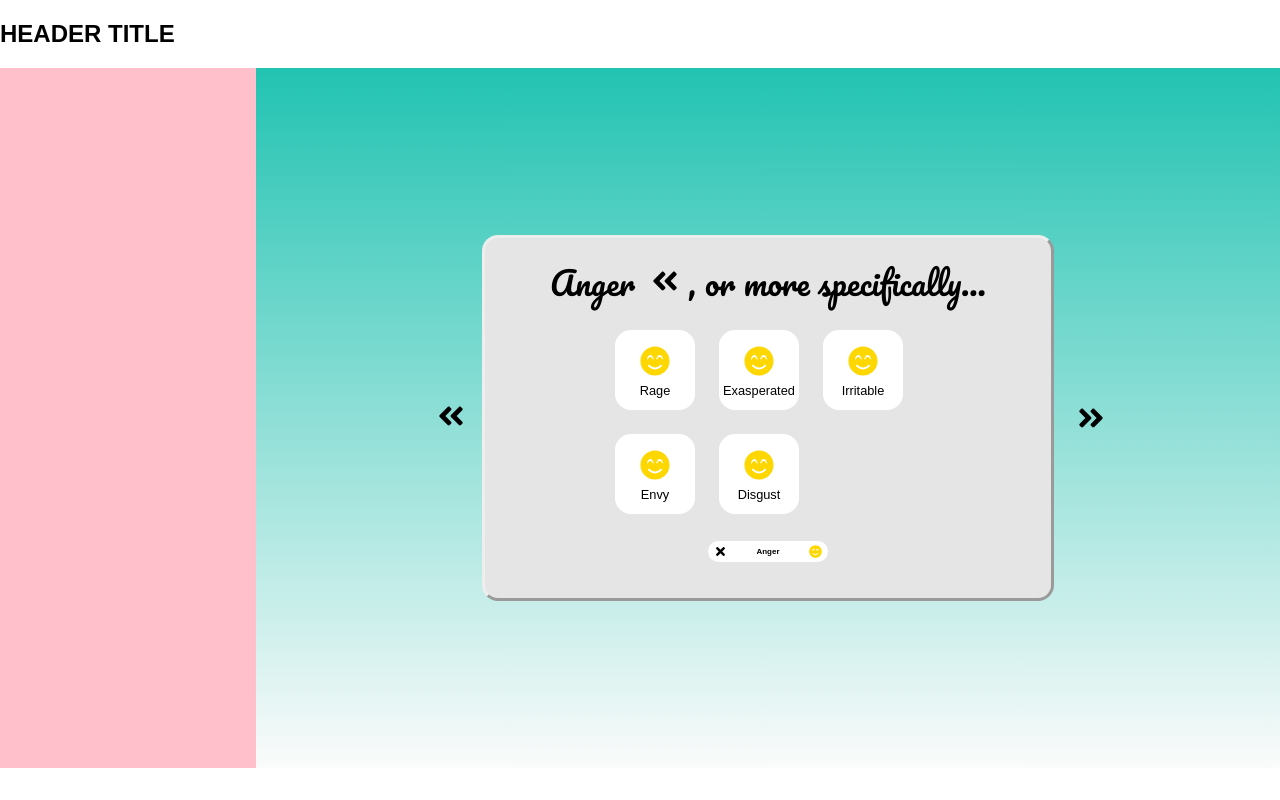
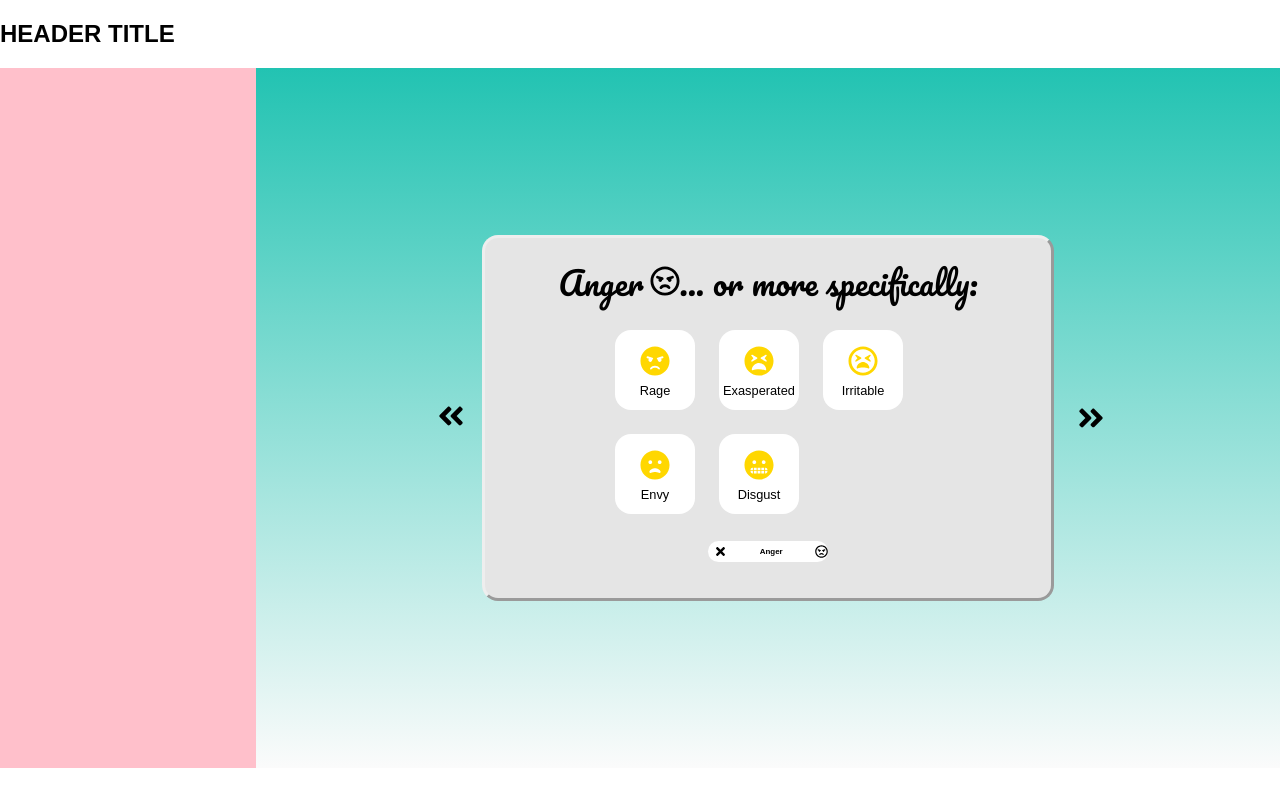
Before and after one commit to sjreive/journal_app, a React (Create React App) app in the folder client/: page / in a window 1280 px wide. Both pictures are taken after a click on the element "Anger". Built offline with nearby package versions, Linux system fonts and the light colour scheme.

Commit message:
added getEmoticon helper function to conditionally render different emoticons

```diff
--- a/client/src/components/EntryForm/Feelings/FeelingListItem.js
+++ b/client/src/components/EntryForm/Feelings/FeelingListItem.js
@@ -1,5 +1,5 @@
 import React from "react";
-import { FaSmileBeam } from "react-icons/fa";
+import getEmoticon from "../../../helpers/helpers";
 import classes from "../Form.module.scss";
 
 export default function FeelingListItem(props) {
@@ -8,7 +8,7 @@ export default function FeelingListItem(props) {
       className={classes.feelingTile}
       onClick={() => props.clickHandler(props.name, props.feelingObj)}
     >
-      <FaSmileBeam className={classes.feelingTile__icon} size={30} />
+      {getEmoticon(props.name, 30, classes.feelingTile__icon)}
       <p>{props.name}</p>
     </div>
   );
--- a/client/src/components/EntryForm/Feelings/FeelingsTagItem.js
+++ b/client/src/components/EntryForm/Feelings/FeelingsTagItem.js
@@ -1,6 +1,7 @@
 import React from "react";
 import { FaSmileBeam, FaTimes } from "react-icons/fa";
 import classes from "../Form.module.scss";
+import getEmoticon from "../../../helpers/helpers";
 
 export default function FeelingsTagItem(props) {
   const emoticon = (
@@ -14,7 +15,7 @@ export default function FeelingsTagItem(props) {
     <div className={classes.feelingTag}>
       {emoticon}
       <h5 classNames={classes.feelingTag__text}>{props.name}</h5>
-      <FaSmileBeam className={classes.feelingTag__icon_emoticon} size={13} />
+      {props.emoticon}
     </div>
   );
 }
--- a/client/src/components/EntryForm/Feelings/FeelingsTagList.js
+++ b/client/src/components/EntryForm/Feelings/FeelingsTagList.js
@@ -1,6 +1,7 @@
 import React from "react";
 import classes from "../Form.module.scss";
 import FeelingsTagItem from "./FeelingsTagItem";
+import getEmoticon from "../../../helpers/helpers";
 
 export default function FeelingsTagList(props) {
   console.log("props feelings", props.feelings);
@@ -11,7 +12,7 @@ export default function FeelingsTagList(props) {
         <FeelingsTagItem
           key={feeling}
           name={feeling}
-          emoticon={props.feelings[feeling].emoticon}
+          emoticon={getEmoticon(feeling, 13, classes.feelingTag__emoticon)}
           clickHandler={props.clickHandler}
         />
       );
--- a/client/src/components/EntryForm/Form.js
+++ b/client/src/components/EntryForm/Form.js
@@ -5,6 +5,7 @@ import { useVisualMode } from "../../hooks/useVisualMode";
 import { FaAngleDoubleLeft, FaAngleDoubleRight } from "react-icons/fa";
 import FeelingList from "./Feelings/FeelingList";
 import FeelingsTagList from "./Feelings/FeelingsTagList";
+import getEmoticon from "../../helpers/helpers";
 
 export default function Form(props) {
   const [primaryFeeling, setPrimaryFeeling] = useState("");
@@ -66,13 +67,9 @@ export default function Form(props) {
           </div>
           <div className={classes.newEntryForm}>
             <div className={classes.primaryFeeling}>
-              {primaryFeeling}{" "}
-              <FaAngleDoubleLeft
-                className={classes.feelingTag__icon}
-                size={30}
-                onClick={() => back()}
-              />{" "}
-              , or more specifically...
+              {primaryFeeling}
+              {getEmoticon(primaryFeeling, 30, classes.feelingTag__icon)}... or
+              more specifically:
             </div>
             <FeelingList
               feelings={
--- /dev/null
+++ b/client/src/helpers/helpers.js
@@ -0,0 +1,38 @@
+import React from "react";
+
+import {
+  FaRegAngry,
+  FaAngry,
+  FaTired,
+  FaRegTired,
+  FaFrownOpen,
+  FaGrimace,
+  FaMehBlank
+} from "react-icons/fa";
+
+const getEmoticon = (feeling, size, className) => {
+  switch (feeling) {
+    case "Anger":
+      return <FaRegAngry className={className} size={size} />;
+
+    case "Rage":
+      return <FaAngry className={className} size={size} />;
+
+    case "Exasperated":
+      return <FaTired className={className} size={size} />;
+
+    case "Irritable":
+      return <FaRegTired className={className} size={size} />;
+
+    case "Envy":
+      return <FaFrownOpen className={className} size={size} />;
+
+    case "Disgust":
+      return <FaGrimace className={className} size={size} />;
+
+    default:
+      return <FaMehBlank className={className} size={size} />;
+  }
+};
+
+export default getEmoticon;
```
